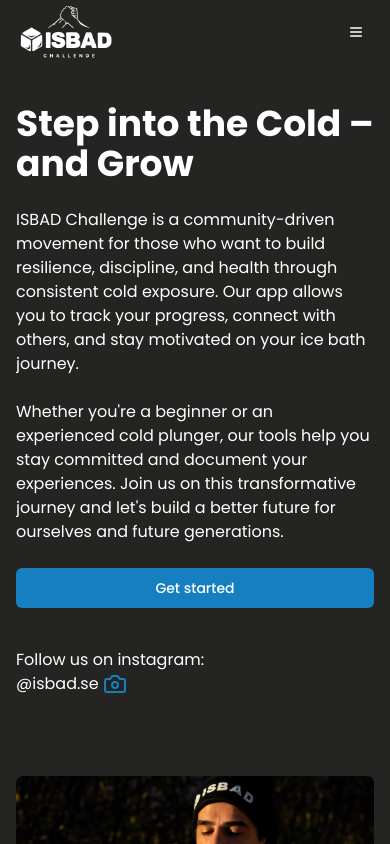
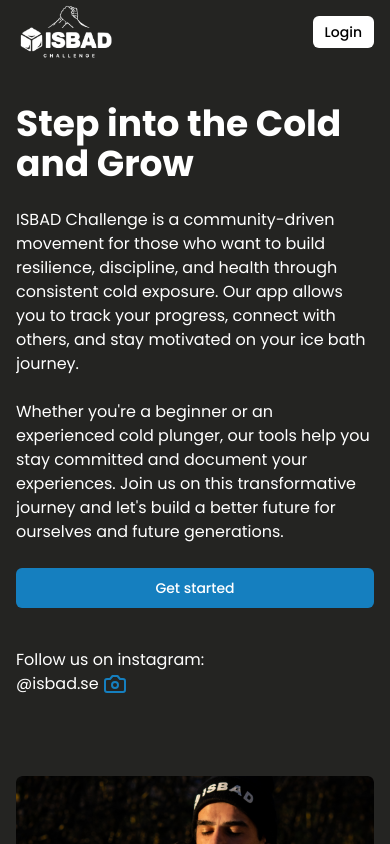
Before and after one commit to Oscar-Mattsson-790/isbad-challenge, a Next.js app: page /about in a window 390 px wide. Shown: the top 844 px of the page. Built offline with nearby package versions, Linux system fonts and the light colour scheme; no server answers.

Commit message:
Fix header for mobile view

```diff
--- a/app/about/page.tsx
+++ b/app/about/page.tsx
@@ -35,7 +35,7 @@
           <div className="w-full lg:w-1/2 h-full flex flex-col">
             <div className="space-y-6">
               <h1 className="text-4xl font-bold">
-                Step into the Cold – <br /> and Grow
+                Step into the Cold <br /> and Grow
               </h1>
               <p>
                 ISBAD Challenge is a community-driven movement for those who
--- a/components/layout/header/header.tsx
+++ b/components/layout/header/header.tsx
@@ -1,12 +1,12 @@
 "use client";
 
 import Link from "next/link";
+import Image from "next/image";
+import { Button } from "@/components/ui/button";
 import { useSupabase } from "@/components/supabase-provider";
 import { useUserProfile } from "@/lib/hooks/use-user-profile";
 import { DesktopNav } from "./desktop-nav";
-import { MobileNav } from "./mobile-nav";
 import { UserDropdown } from "./user-dropdown";
-import Image from "next/image";
 
 export default function Header() {
   const { session } = useSupabase();
@@ -15,18 +15,30 @@
   return (
     <header className="sticky top-0 z-50 w-full bg-[#242422]">
       <div className="w-full px-4 sm:px-6 lg:px-8 max-w-screen-xl mx-auto flex h-16 items-center justify-between">
+        {/* Logo */}
         <Link href="/" className="flex items-center gap-2">
           <Image
             src="/images/isbad challenge new logo in white no bg.png"
             alt="ISBAD Logo"
             width={100}
             height={40}
+            priority
           />
         </Link>
 
+        {/* Desktop / iPad navigation */}
         <DesktopNav session={session} />
+
+        {/* Right side actions */}
         <div className="flex items-center gap-2">
-          <MobileNav session={session} />
+          {/* Mobil: visa Login om inte inloggad */}
+          {!session && (
+            <Button asChild size="sm" className="bg-white text-black sm:hidden">
+              <Link href="/login">Login</Link>
+            </Button>
+          )}
+
+          {/* Inloggad: visa user dropdown på alla skärmar */}
           <UserDropdown session={session} profile={profile} />
         </div>
       </div>
--- a/components/layout/header/user-dropdown.tsx
+++ b/components/layout/header/user-dropdown.tsx
@@ -1,3 +1,4 @@
+// components/header/user-dropdown.tsx
 "use client";
 
 import {
@@ -8,7 +9,7 @@
   DropdownMenuTrigger,
 } from "@/components/ui/dropdown-menu";
 import { Button } from "@/components/ui/button";
-import { LogOut, Mail, Settings, Trophy, User } from "lucide-react";
+import { LogOut, Mail, Settings, Trophy, User, Info } from "lucide-react";
 import { useRouter } from "next/navigation";
 import { useSignOut } from "@/lib/hooks/use-signout";
 
@@ -33,6 +34,7 @@
           <User className="h-5 w-5 text-white" />
         </Button>
       </DropdownMenuTrigger>
+
       <DropdownMenuContent
         className="bg-[#242422] text-white border-none"
         align="end"
@@ -45,20 +47,41 @@
             <p className="text-xs text-[#157FBF]">{session.user.email}</p>
           </div>
         </DropdownMenuLabel>
+
+        {/* 1) My Challenges */}
         <DropdownMenuItem onClick={() => router.push("/dashboard")}>
-          <User className="mr-2 h-4 w-4 text-[#157FBF]" /> Challenge
+          <User className="mr-2 h-4 w-4 text-[#157FBF]" />
+          My Challenges
         </DropdownMenuItem>
+
+        {/* 2) Top ice bathers */}
         <DropdownMenuItem onClick={() => router.push("/scoreboard")}>
-          <Trophy className="mr-2 h-4 w-4 text-[#157FBF]" /> Top ice bathers
+          <Trophy className="mr-2 h-4 w-4 text-[#157FBF]" />
+          Top ice bathers
         </DropdownMenuItem>
+
+        {/* 3) My profile */}
+        <DropdownMenuItem onClick={() => router.push("/profile")}>
+          <Settings className="mr-2 h-4 w-4 text-[#157FBF]" />
+          My profile
+        </DropdownMenuItem>
+
+        {/* 4) Contact */}
         <DropdownMenuItem onClick={() => router.push("/contact")}>
-          <Mail className="mr-2 h-4 w-4 text-[#157FBF]" /> Contact
+          <Mail className="mr-2 h-4 w-4 text-[#157FBF]" />
+          Contact
         </DropdownMenuItem>
-        <DropdownMenuItem onClick={() => router.push("/profile")}>
-          <Settings className="mr-2 h-4 w-4 text-[#157FBF]" /> My profile
+
+        {/* 5) About */}
+        <DropdownMenuItem onClick={() => router.push("/about")}>
+          <Info className="mr-2 h-4 w-4 text-[#157FBF]" />
+          About
         </DropdownMenuItem>
+
+        {/* 6) Sign out */}
         <DropdownMenuItem onClick={handleSignOut}>
-          <LogOut className="mr-2 h-4 w-4 text-[#157FBF]" /> Sign out
+          <LogOut className="mr-2 h-4 w-4 text-[#157FBF]" />
+          Sign out
         </DropdownMenuItem>
       </DropdownMenuContent>
     </DropdownMenu>
```
